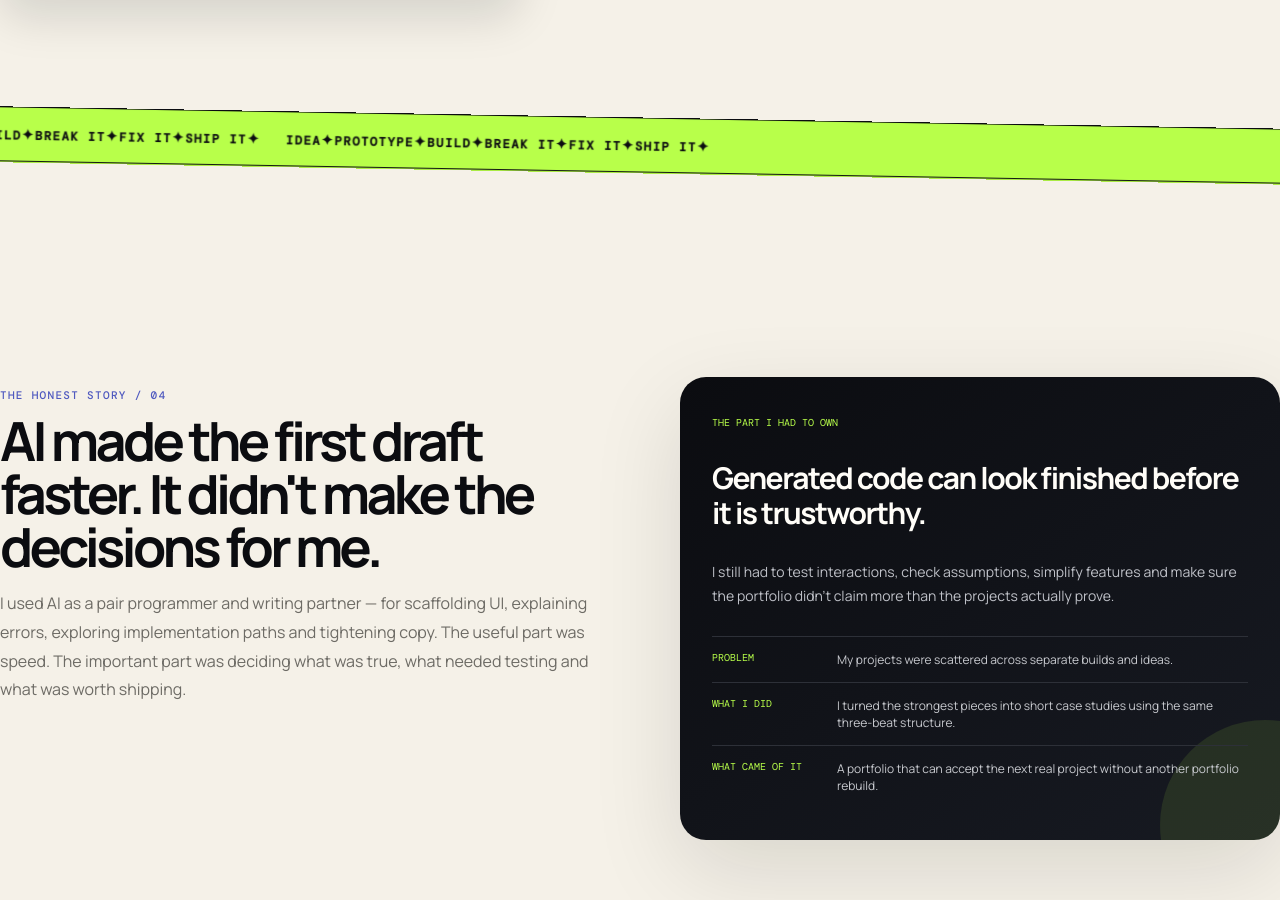
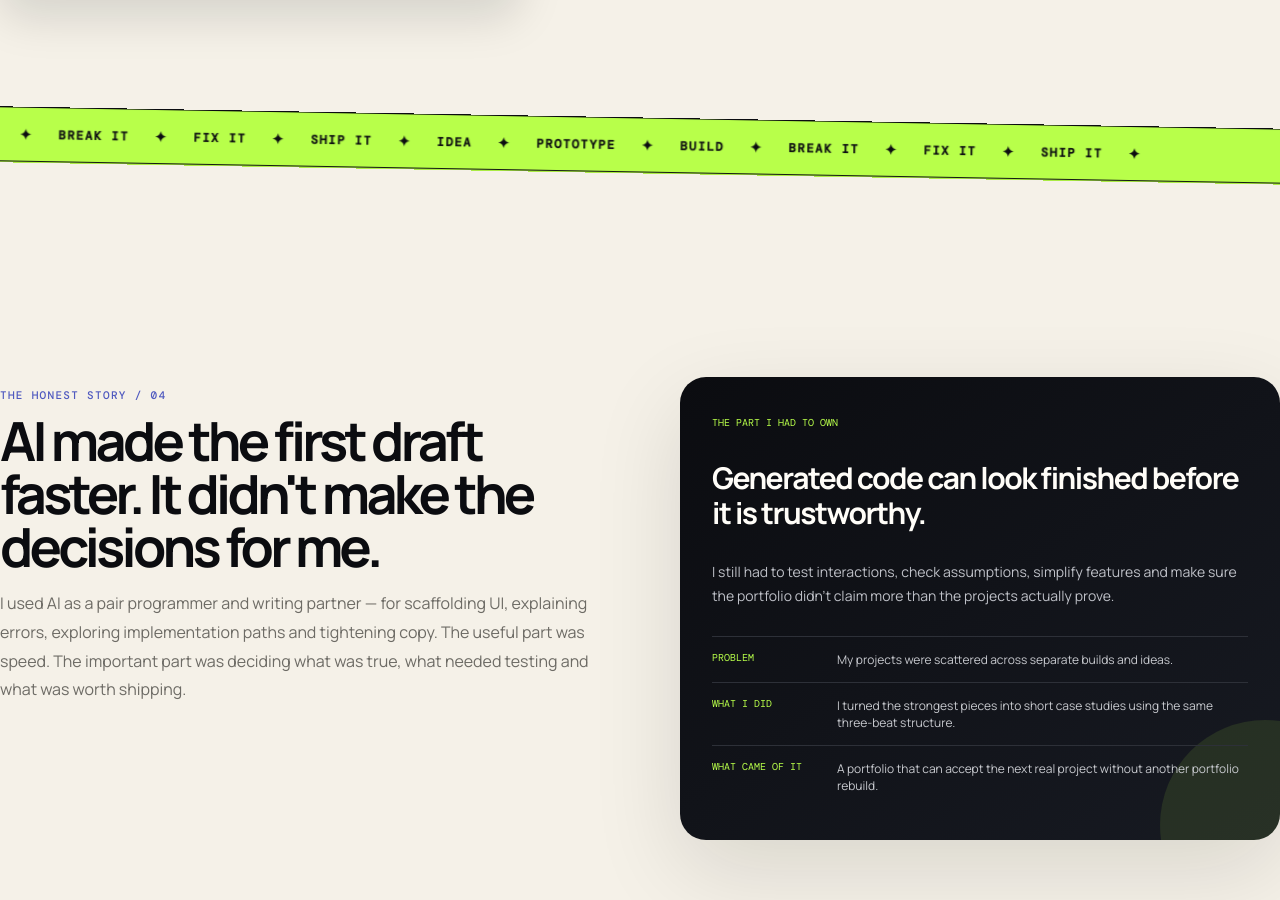
Before and after one commit to emManab/manab-ai-portfolio, a Next.js app: page / in a window 1280 px wide. Shown: the part 3997-4897 px from the top of the page. Built offline with nearby package versions, Linux system fonts and the light colour scheme.

Commit message:
fix: make marquee continuously loop with paired tracks

```diff
--- a/app/globals.css
+++ b/app/globals.css
@@ -539,17 +539,22 @@ footer a{text-decoration:none;transition:transform .2s ease}footer a:hover{trans
 .idea-marquee-track{
   display:flex;
   width:max-content;
-  min-width:max-content;
+  align-items:center;
+  will-change:transform;
+  animation:ideaMarquee 18s linear infinite;
+}
+.idea-marquee-group{
+  display:flex;
+  flex:0 0 auto;
   align-items:center;
   gap:25px;
-  padding:17px 0;
+  padding:17px 25px 17px 0;
   font:700 12px 'DM Mono';
   letter-spacing:.12em;
-  animation:ideaMarquee 20s linear infinite;
-  will-change:transform;
+  white-space:nowrap;
 }
-.idea-marquee-track b{font-size:14px;flex:0 0 auto}
-.idea-marquee-track span{flex:0 0 auto}
+.idea-marquee-group span,.idea-marquee-group b{flex:0 0 auto}
+.idea-marquee-group b{font-size:14px}
 @keyframes ideaMarquee{
   from{transform:translate3d(0,0,0)}
   to{transform:translate3d(-50%,0,0)}
```
